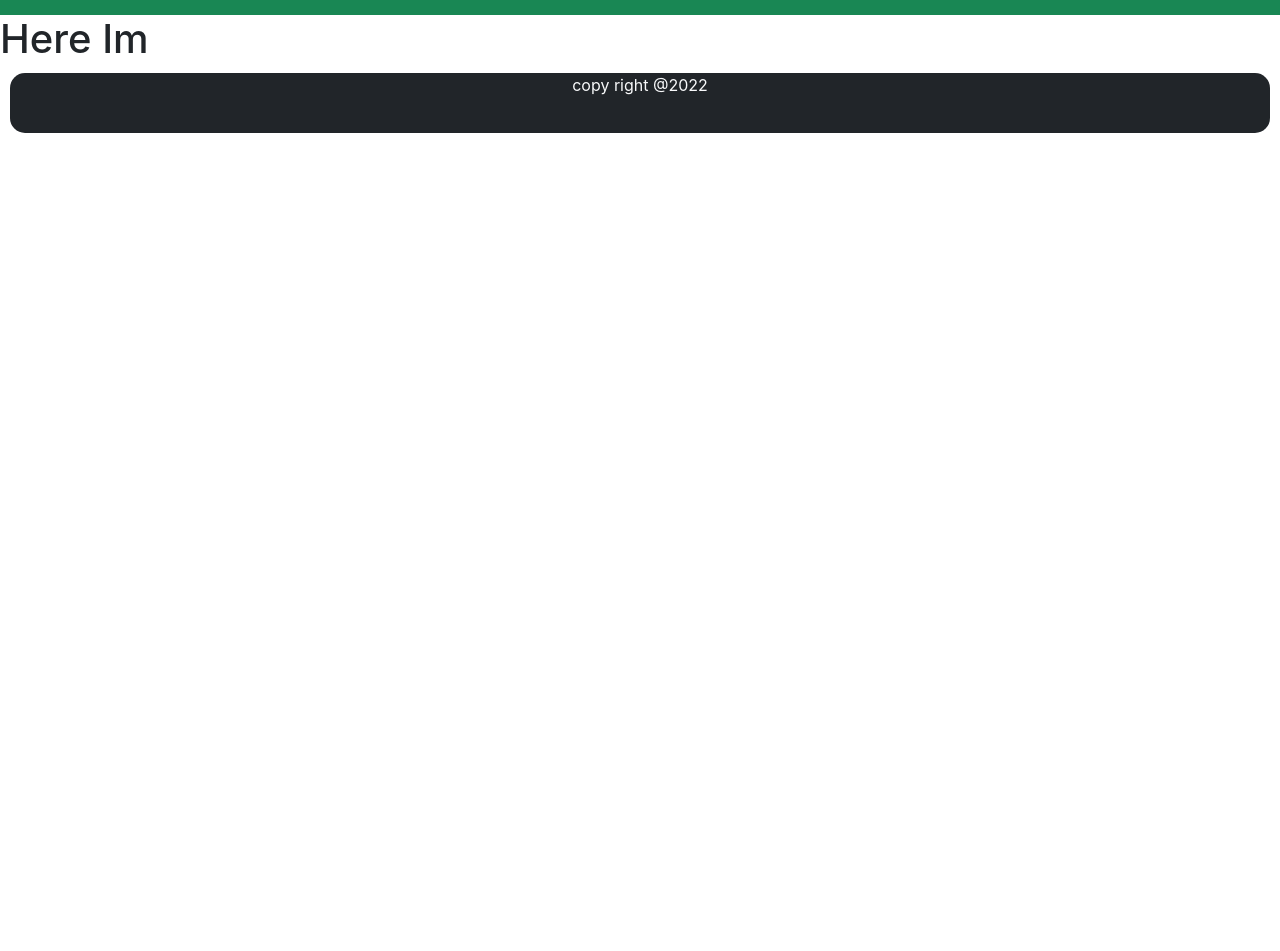
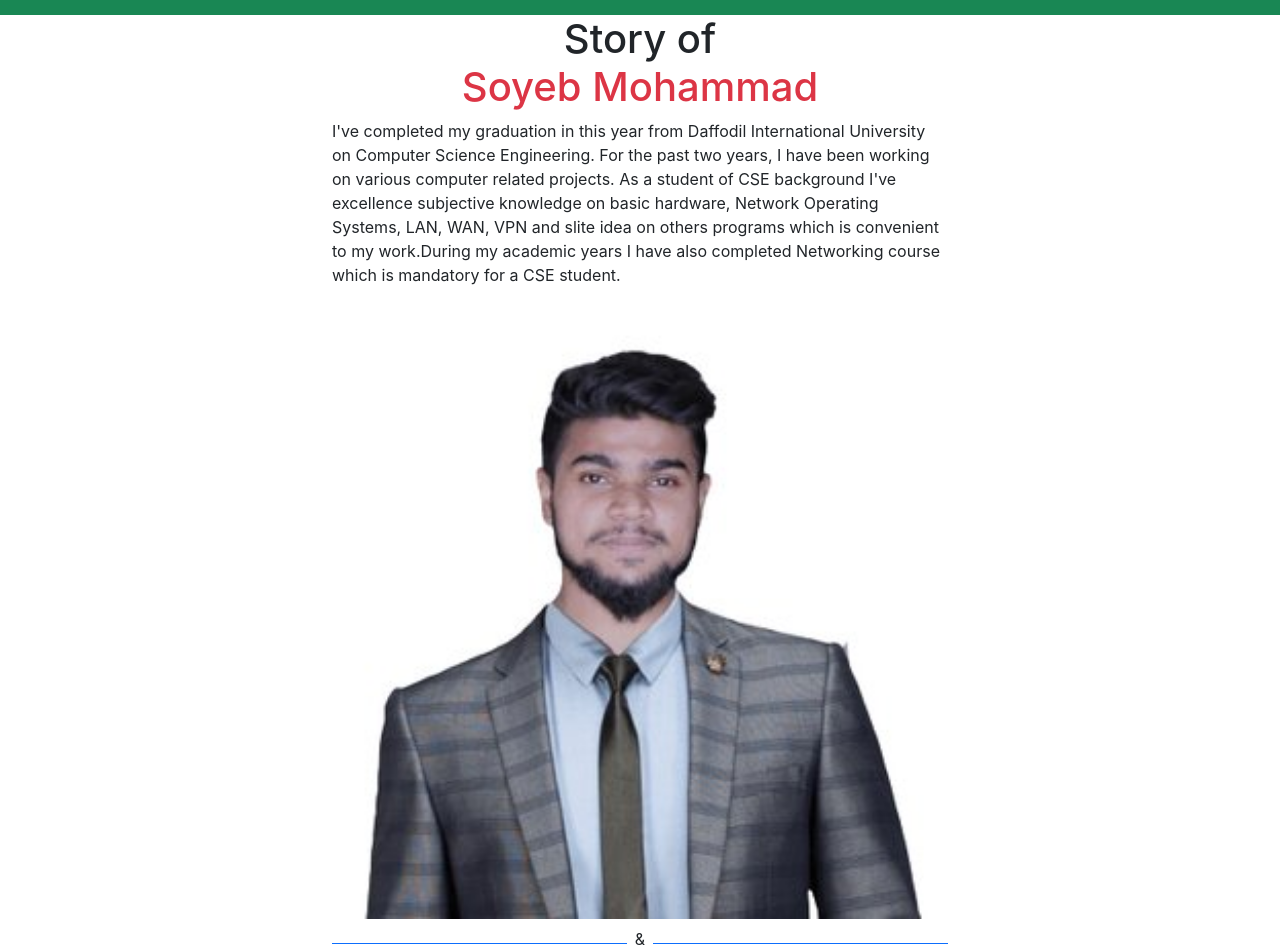
Before and after one commit to Soyebmahir/Independent-Service-Provider, a React (Create React App) app: page /about in a window 1280 px wide. Shown: the part 41-992 px from the top of the page. Before the commit the page ends 800 px from the top, so only its background shows below. Built offline with nearby package versions, Linux system fonts and the light colour scheme; no server answers.

Commit message:
about page done

```diff
--- a/src/App.js
+++ b/src/App.js
@@ -6,6 +6,7 @@ import Blogs from './component/Blogs/Blogs';
 import Checkout from './component/Checkout/Checkout';
 import Home from './component/Home/Home/Home';
 import Login from './component/Login/Login';
+import NotFound from './component/NotFound/NotFound';
 import Register from './component/Register/Register';
 import RequireAuth from './component/RequireAuth/RequireAuth';
 import Footer from './Shared/Footer/Footer';
@@ -27,8 +28,8 @@ function App() {
         }></Route>
         <Route path="/login" element={<Login></Login>}></Route>
         <Route path="/register" element={<Register></Register>}></Route>
-
         <Route path="/about" element={<About></About>}></Route>
+        <Route path='*' element={<NotFound></NotFound>}></Route>
 
       </Routes>
       <Footer></Footer>
--- a/src/Shared/Footer/Footer.js
+++ b/src/Shared/Footer/Footer.js
@@ -7,7 +7,7 @@ const Footer = () => {
     return (
         <div className='bg-dark ' style={{ height: "60px", margin: "10px", borderRadius: "15px", textAlign: "center" }} >
 
-            <p className='text-light' >copy right @{year}</p>
+            <p className='text-light' >Copy Right @{year}</p>
 
         </div>
     );
--- /dev/null
+++ b/src/component/About/About.css
@@ -0,0 +1,3 @@
+.photo{
+    border-radius: 100px;
+}
--- a/src/component/About/About.js
+++ b/src/component/About/About.js
@@ -1,9 +1,31 @@
 import React from 'react';
+import img1 from '../../Images/mahir.jpg'
 
 const About = () => {
     return (
-        <div>
-            <h1>Here Im</h1>
+        <div className='container w-50'>
+            <div>
+                <h1 className='text-center'>Story of <br /><span className='text-danger'>Soyeb Mohammad</span> </h1>
+            </div>
+            <div>
+                <p> I've completed my graduation in this year from Daffodil International University on Computer Science Engineering.
+                    For the past two years, I have been working on various computer related projects. As a student of CSE background I've excellence subjective knowledge on basic hardware, Network Operating Systems, LAN, WAN, VPN and slite idea on others programs which is convenient to my work.During my academic years I have also completed Networking course which is mandatory for a CSE student.</p>
+
+            </div>
+            <div>
+                <img className='photo rounded mx-auto d-block' src={img1} alt="" />
+
+            </div>
+            <div className='d-flex align-items-center'>
+                <div style={{ height: '1px' }} className='bg-primary w-50'></div>
+                <p className='mt-2 px-2'>&</p>
+                <div style={{ height: '1px' }} className='bg-primary w-50'></div>
+            </div>
+            <div>
+                <p>I organise tours in my spare time. I have been working as a travel guide since 2016. Because of this I have gained the experience of touring different places of the country and have the opportunity to mix with countless people. There is a desire to do something about it on a large scale in the future, like a travel agency
+                </p>
+            </div>
+
         </div>
     );
 };
--- a/src/component/Login/Login.js
+++ b/src/component/Login/Login.js
@@ -12,7 +12,9 @@ const Login = () => {
     const passwordRef = useRef('')
 
     const location = useLocation()
+
     let from = location.state?.from?.pathname || "/";
+    const navigate = useNavigate()
     let errorElement;
     const [
         signInWithEmailAndPassword,
@@ -23,7 +25,7 @@ const Login = () => {
     if (error) {
         errorElement = <p className='text-danger'>Error: {error?.message}</p>
     }
-    const navigate = useNavigate()
+
     if (user) {
         navigate(from, { replace: true })
     }
@@ -49,7 +51,7 @@ const Login = () => {
         }
     }
     return (
-        <div className='container w-50 mx-auto'>
+        <div className='container w-50 mx-auto d-flex flex-column min-vh-100'>
             <h1 className='text-success'>Login please</h1>
             <Form onSubmit={handleFormSubmit}>
                 <Form.Group className="mb-3" controlId="formBasicEmail">
--- /dev/null
+++ b/src/component/NotFound/NotFound.css
@@ -0,0 +1,9 @@
+div img {
+    width: 100%;
+    border-radius: 2%;
+    margin: auto;
+}
+
+.notFound {
+    background-color: rgb(45, 47, 47);
+}
--- /dev/null
+++ b/src/component/NotFound/NotFound.js
@@ -0,0 +1,13 @@
+import React from 'react';
+import img1 from '../../Images/notfound.jpg'
+import './NotFound.css'
+
+const NotFound = () => {
+    return (
+        <div className='notFound'>
+            <img src={img1} alt="" />
+        </div>
+    );
+};
+
+export default NotFound;
--- a/src/component/Register/Register.js
+++ b/src/component/Register/Register.js
@@ -1,7 +1,7 @@
 import React, { useRef } from 'react';
 import { Button, Form } from 'react-bootstrap';
 import { useCreateUserWithEmailAndPassword } from 'react-firebase-hooks/auth';
-import { Link, useNavigate } from 'react-router-dom';
+import { Link, useLocation, useNavigate } from 'react-router-dom';
 import auth from '../../firebase.init';
 
 import SocialLogin from '../SocialLogin/SocialLogin';
@@ -10,6 +10,10 @@ const Register = () => {
     const emailRef = useRef('')
     const passwordRef = useRef('')
     const nameRef = useRef('')
+    const location = useLocation()
+
+    let from = location.state?.from?.pathname || "/";
+    const navigate = useNavigate()
 
     const [
         createUserWithEmailAndPassword,
@@ -19,9 +23,9 @@ const Register = () => {
     ] = useCreateUserWithEmailAndPassword(auth, { sendEmailVerification: true });
 
 
-    const nevigate = useNavigate();
+
     if (user) {
-        nevigate('/login')
+        navigate(from, { replace: true })
     }
 
     const handleFormSubmit = (event) => {
```
Also changed, not shown: src/Images/mahir.jpg (added), src/Images/notfound.jpg (added).
